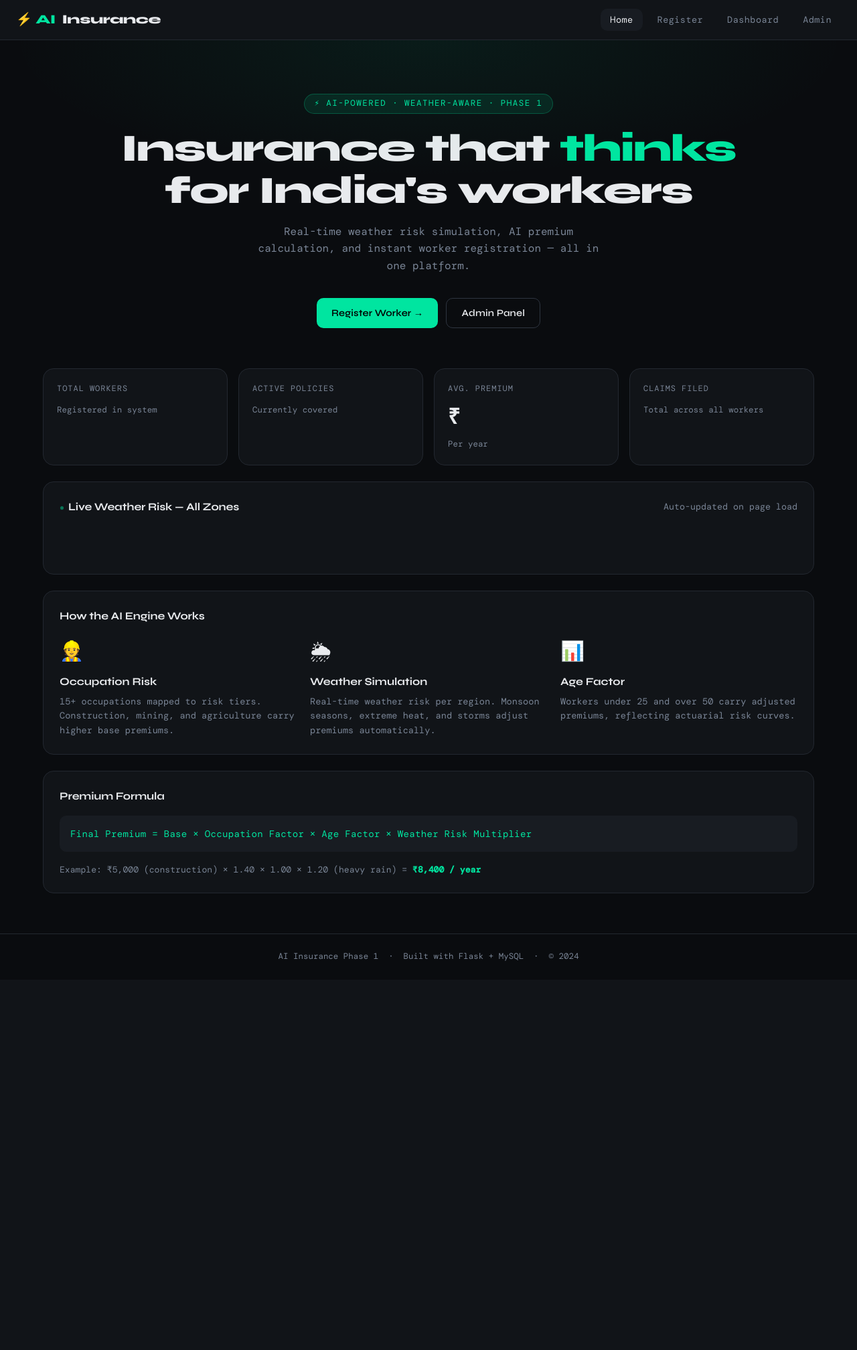
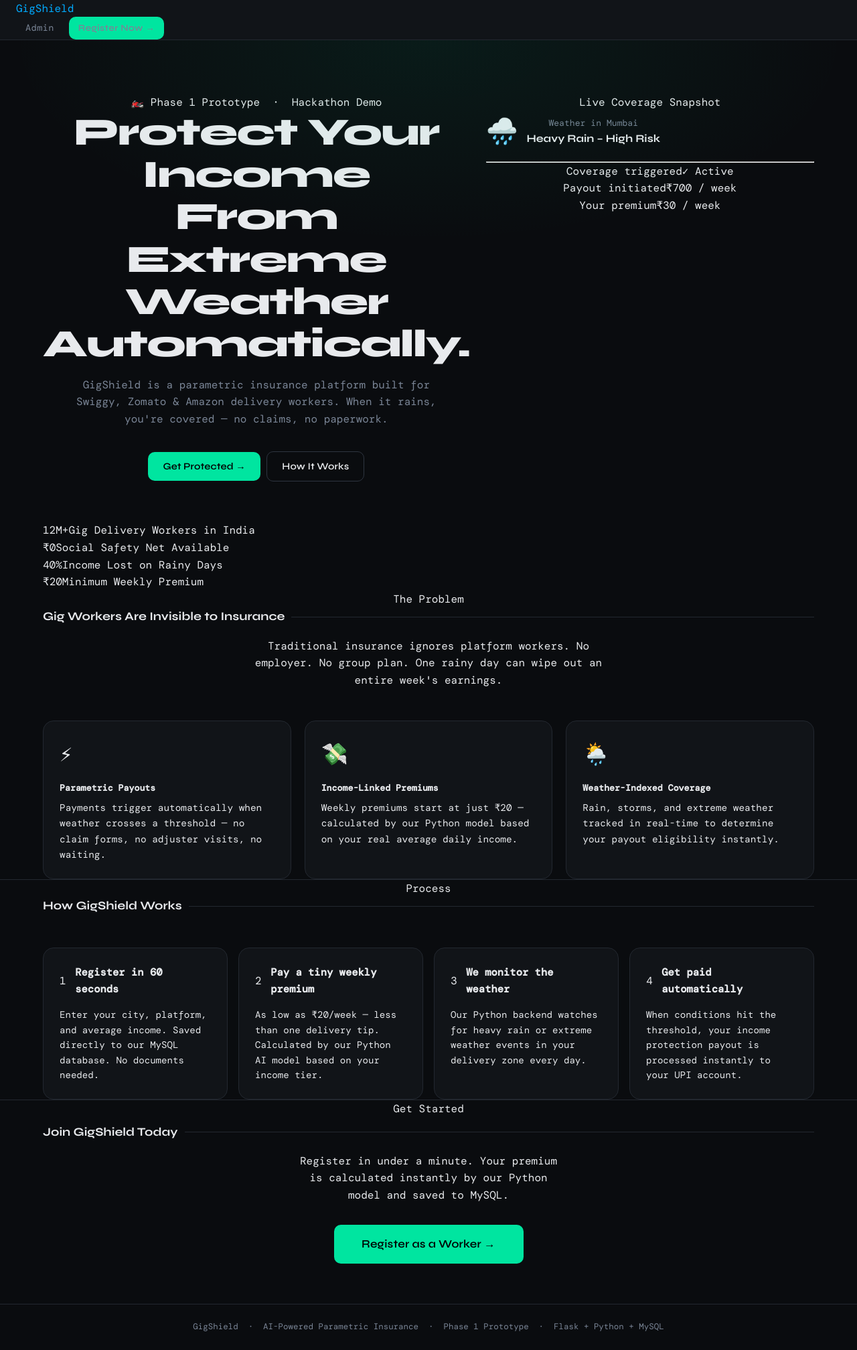
Before and after one commit to vishaladhityaask/AI-Insurance, a Flask app: template templates/index.html in a window 1280 px wide. Shown: the whole page at 67% size. Before the commit the page ends 1435 px from the top, so only its background shows below. Run offline with Flask 3, Linux system fonts and the light colour scheme; the template is opened without the code that fills it, so the values that code supplies are empty; some web fonts are replaced.

Commit message:
Update index.html

```diff
--- a/templates/index.html
+++ b/templates/index.html
@@ -1,133 +1,177 @@
 <!DOCTYPE html>
 <html lang="en">
 <head>
-  <meta charset="UTF-8">
-  <meta name="viewport" content="width=device-width, initial-scale=1.0">
-  <title>AI Insurance – Smart Protection for Workers</title>
-  <link rel="stylesheet" href="{{ url_for('static', filename='css/style.css') }}">
+<meta charset="UTF-8"/>
+<meta name="viewport" content="width=device-width, initial-scale=1.0"/>
+<title>GigShield – AI Parametric Insurance for Delivery Workers</title>
+<link rel="preconnect" href="https://fonts.googleapis.com"/>
+<link href="https://fonts.googleapis.com/css2?family=Syne:wght@400;600;700;800&family=DM+Sans:wght@300;400;500&display=swap" rel="stylesheet"/>
+<link rel="stylesheet" href="{{ url_for('static', filename='css/style.css') }}"/>
 </head>
 <body>
 
-<nav>
-  <div class="nav-brand">⚡ AI<span>Insurance</span></div>
+<!-- ── NAVBAR ─────────────────────────────────────────────── -->
+<nav class="nav">
+  <div class="nav-inner">
+    <a class="brand" href="/">Gig<span>Shield</span></a>
     <div class="nav-links">
-    <a href="{{ url_for('index') }}" class="active">Home</a>
-    <a href="{{ url_for('register') }}">Register</a>
-    <a href="{{ url_for('dashboard') }}">Dashboard</a>
-    <a href="{{ url_for('admin') }}">Admin</a>
+      <a href="/admin" class="nav-link">Admin</a>
+      <a href="/register" class="btn btn-primary btn-sm">Register Now →</a>
+    </div>
   </div>
 </nav>
 
-<main>
+<!-- ── HERO ───────────────────────────────────────────────── -->
 <section class="hero">
   <div class="container">
-      <div class="hero-tag">⚡ AI-Powered · Weather-Aware · Phase 1</div>
-      <h1>Insurance that <em>thinks</em><br>for India's workers</h1>
-      <p>Real-time weather risk simulation, AI premium calculation, and instant worker registration — all in one platform.</p>
-      <div class="hero-cta">
-        <a href="{{ url_for('register') }}" class="btn btn-primary">Register Worker →</a>
-        <a href="{{ url_for('admin') }}" class="btn btn-outline">Admin Panel</a>
+    <div class="grid-2">
+
+      <!-- Left: Text -->
+      <div class="fu">
+        <div class="hero-badge">🏍️ Phase 1 Prototype &nbsp;·&nbsp; Hackathon Demo</div>
+        <h1 class="hero-title">
+          Protect Your Income<br>
+          From <span class="accent">Extreme Weather</span><br>
+          <span class="accent2">Automatically.</span>
+        </h1>
+        <p class="hero-sub">
+          GigShield is a parametric insurance platform built for Swiggy,
+          Zomato &amp; Amazon delivery workers. When it rains, you're covered —
+          no claims, no paperwork.
+        </p>
+        <div class="hero-btns">
+          <a href="/register" class="btn btn-primary">Get Protected →</a>
+          <a href="#how" class="btn btn-outline">How It Works</a>
+        </div>
+      </div>
+
+      <!-- Right: Preview card -->
+      <div class="fu fu2">
+        <div class="preview-card">
+          <div class="preview-hdr">Live Coverage Snapshot</div>
+          <div style="display:flex;align-items:center;gap:.8rem;margin-bottom:.85rem">
+            <span style="font-size:2.4rem">🌧️</span>
+            <div>
+              <div style="font-size:.82rem;color:var(--muted)">Weather in Mumbai</div>
+              <div style="font-family:'Syne',sans-serif;font-weight:700">Heavy Rain – High Risk</div>
+            </div>
+          </div>
+          <hr class="divider"/>
+          <div class="info-row"><span class="il">Coverage triggered</span><span class="iv" style="color:var(--saffron)">✓ Active</span></div>
+          <div class="info-row"><span class="il">Payout initiated</span><span class="iv" style="color:var(--teal)">₹700 / week</span></div>
+          <div class="info-row"><span class="il">Your premium</span><span class="iv">₹30 / week</span></div>
+        </div>
+      </div>
+
     </div>
   </div>
 </section>
 
+<!-- ── STATS STRIP ─────────────────────────────────────────── -->
+<div class="stats-strip">
   <div class="container">
-
-    <!-- Stats Row -->
-    <div class="grid-4 mb-6">
-      <div class="stat-card">
-        <div class="stat-label">Total Workers</div>
-        <div class="stat-value accent">{{ stats.total_workers }}</div>
-        <div class="stat-sub">Registered in system</div>
-      </div>
-      <div class="stat-card">
-        <div class="stat-label">Active Policies</div>
-        <div class="stat-value">{{ stats.active_workers }}</div>
-        <div class="stat-sub">Currently covered</div>
-      </div>
-      <div class="stat-card">
-        <div class="stat-label">Avg. Premium</div>
-        <div class="stat-value">₹{{ stats.avg_premium }}</div>
-        <div class="stat-sub">Per year</div>
-      </div>
-      <div class="stat-card">
-        <div class="stat-label">Claims Filed</div>
-        <div class="stat-value">{{ stats.total_claims }}</div>
-        <div class="stat-sub">Total across all workers</div>
-      </div>
-    </div>
-
-    <!-- Live Weather -->
-    <div class="card mb-6">
-      <div class="card-header">
-        <div class="card-title"><span class="live-dot"></span>Live Weather Risk — All Zones</div>
-        <small class="text-muted">Auto-updated on page load</small>
-      </div>
-      <div class="weather-strip">
-        {% for w in weather_all %}
-        <div class="weather-card">
-          <div class="weather-region">{{ w.region }}</div>
-          <div class="weather-condition">{{ w.condition }}</div>
-          <div class="weather-meta">
-            🌡 {{ w.temperature }}°C<br>
-            💧 {{ w.humidity }}% humidity<br>
-            🌬 {{ w.wind_speed }} km/h
-          </div>
-          {% set rm = w.risk_multiplier %}
-          {% if rm < 1.10 %}
-            <div class="weather-risk risk-low">Low ×{{ rm }}</div>
-          {% elif rm < 1.25 %}
-            <div class="weather-risk risk-medium">Medium ×{{ rm }}</div>
-          {% else %}
-            <div class="weather-risk risk-high">High ×{{ rm }}</div>
-          {% endif %}
-        </div>
-        {% endfor %}
-      </div>
-    </div>
-
-    <!-- How It Works -->
-    <div class="card mb-6">
-      <div class="card-header">
-        <div class="card-title">How the AI Engine Works</div>
-      </div>
-      <div class="grid-3">
-        <div>
-          <div style="font-size:1.8rem;margin-bottom:10px;">👷</div>
-          <div style="font-family:var(--font-head);font-weight:700;margin-bottom:6px;">Occupation Risk</div>
-          <div class="text-muted" style="font-size:.85rem;">15+ occupations mapped to risk tiers. Construction, mining, and agriculture carry higher base premiums.</div>
-        </div>
-        <div>
-          <div style="font-size:1.8rem;margin-bottom:10px;">🌦</div>
-          <div style="font-family:var(--font-head);font-weight:700;margin-bottom:6px;">Weather Simulation</div>
-          <div class="text-muted" style="font-size:.85rem;">Real-time weather risk per region. Monsoon seasons, extreme heat, and storms adjust premiums automatically.</div>
-        </div>
-        <div>
-          <div style="font-size:1.8rem;margin-bottom:10px;">📊</div>
-          <div style="font-family:var(--font-head);font-weight:700;margin-bottom:6px;">Age Factor</div>
-          <div class="text-muted" style="font-size:.85rem;">Workers under 25 and over 50 carry adjusted premiums, reflecting actuarial risk curves.</div>
+    <div class="stats-grid">
+      <div class="fu fu1"><span class="stat-num">12M+</span><span class="stat-lbl">Gig Delivery Workers in India</span></div>
+      <div class="fu fu2"><span class="stat-num">₹0</span><span class="stat-lbl">Social Safety Net Available</span></div>
+      <div class="fu fu3"><span class="stat-num">40%</span><span class="stat-lbl">Income Lost on Rainy Days</span></div>
+      <div class="fu fu4"><span class="stat-num">₹20</span><span class="stat-lbl">Minimum Weekly Premium</span></div>
     </div>
   </div>
 </div>
 
-    <!-- Premium Formula -->
-    <div class="card">
-      <div class="card-header">
-        <div class="card-title">Premium Formula</div>
+<!-- ── WHY SECTION ─────────────────────────────────────────── -->
+<section class="section">
+  <div class="container">
+    <div style="text-align:center;margin-bottom:3rem">
+      <span class="label">The Problem</span>
+      <h2 class="section-title">Gig Workers Are Invisible to Insurance</h2>
+      <p class="muted" style="max-width:520px;margin:0 auto">
+        Traditional insurance ignores platform workers. No employer. No group plan.
+        One rainy day can wipe out an entire week's earnings.
+      </p>
     </div>
-      <div style="background:var(--bg3);border-radius:var(--r);padding:16px;font-family:var(--font-mono);font-size:.88rem;color:var(--accent);letter-spacing:.02em;">
-        Final Premium = Base × Occupation Factor × Age Factor × Weather Risk Multiplier
+    <div class="grid-3">
+      <div class="card fu fu1">
+        <div style="font-size:2rem;margin-bottom:.85rem">⚡</div>
+        <h5 style="margin-bottom:.5rem">Parametric Payouts</h5>
+        <p class="muted" style="font-size:.9rem">Payments trigger automatically when weather crosses a threshold — no claim forms, no adjuster visits, no waiting.</p>
       </div>
-      <div class="mt-4 text-muted" style="font-size:.82rem;">
-        Example: ₹5,000 (construction) × 1.40 × 1.00 × 1.20 (heavy rain) = <strong class="text-accent">₹8,400 / year</strong>
+      <div class="card fu fu2">
+        <div style="font-size:2rem;margin-bottom:.85rem">💸</div>
+        <h5 style="margin-bottom:.5rem">Income-Linked Premiums</h5>
+        <p class="muted" style="font-size:.9rem">Weekly premiums start at just ₹20 — calculated by our Python model based on your real average daily income.</p>
+      </div>
+      <div class="card fu fu3">
+        <div style="font-size:2rem;margin-bottom:.85rem">🌦️</div>
+        <h5 style="margin-bottom:.5rem">Weather-Indexed Coverage</h5>
+        <p class="muted" style="font-size:.9rem">Rain, storms, and extreme weather tracked in real-time to determine your payout eligibility instantly.</p>
       </div>
     </div>
+  </div>
+</section>
 
+<!-- ── HOW IT WORKS ────────────────────────────────────────── -->
+<section id="how" class="section" style="background:var(--surface);border-top:1px solid var(--border);border-bottom:1px solid var(--border)">
+  <div class="container">
+    <div style="text-align:center;margin-bottom:3rem">
+      <span class="label">Process</span>
+      <h2 class="section-title">How GigShield Works</h2>
     </div>
-</main>
+    <div class="grid-4">
+      <div class="card fu fu1">
+        <div style="display:flex;align-items:center;gap:.85rem;margin-bottom:.9rem">
+          <div class="step-num">1</div>
+          <h5 style="font-size:.97rem">Register in 60 seconds</h5>
+        </div>
+        <p class="muted" style="font-size:.88rem">Enter your city, platform, and average income. Saved directly to our MySQL database. No documents needed.</p>
+      </div>
+      <div class="card fu fu2">
+        <div style="display:flex;align-items:center;gap:.85rem;margin-bottom:.9rem">
+          <div class="step-num">2</div>
+          <h5 style="font-size:.97rem">Pay a tiny weekly premium</h5>
+        </div>
+        <p class="muted" style="font-size:.88rem">As low as ₹20/week — less than one delivery tip. Calculated by our Python AI model based on your income tier.</p>
+      </div>
+      <div class="card fu fu3">
+        <div style="display:flex;align-items:center;gap:.85rem;margin-bottom:.9rem">
+          <div class="step-num">3</div>
+          <h5 style="font-size:.97rem">We monitor the weather</h5>
+        </div>
+        <p class="muted" style="font-size:.88rem">Our Python backend watches for heavy rain or extreme weather events in your delivery zone every day.</p>
+      </div>
+      <div class="card fu fu4">
+        <div style="display:flex;align-items:center;gap:.85rem;margin-bottom:.9rem">
+          <div class="step-num">4</div>
+          <h5 style="font-size:.97rem">Get paid automatically</h5>
+        </div>
+        <p class="muted" style="font-size:.88rem">When conditions hit the threshold, your income protection payout is processed instantly to your UPI account.</p>
+      </div>
+    </div>
+  </div>
+</section>
 
+<!-- ── CTA ─────────────────────────────────────────────────── -->
+<section class="section" style="text-align:center">
+  <div class="container fu">
+    <span class="label" style="display:block;margin-bottom:.5rem">Get Started</span>
+    <h2 class="section-title">Join GigShield Today</h2>
+    <p class="muted" style="max-width:400px;margin:.5rem auto 2rem">
+      Register in under a minute. Your premium is calculated instantly
+      by our Python model and saved to MySQL.
+    </p>
+    <a href="/register" class="btn btn-primary" style="font-size:1.05rem;padding:.95rem 2.6rem">
+      Register as a Worker →
+    </a>
+  </div>
+</section>
+
+<!-- ── FOOTER ──────────────────────────────────────────────── -->
 <footer>
-  <div>AI Insurance Phase 1 &nbsp;·&nbsp; Built with Flask + MySQL &nbsp;·&nbsp; © 2024</div>
+  <div class="container">
+    <span class="brand-foot">GigShield</span> &nbsp;·&nbsp;
+    AI-Powered Parametric Insurance &nbsp;·&nbsp; Phase 1 Prototype &nbsp;·&nbsp;
+    <span style="color:var(--teal)">Flask + Python + MySQL</span>
+  </div>
 </footer>
 
 </body>
```
Lines whose indentation alone changed are shown as unchanged.
